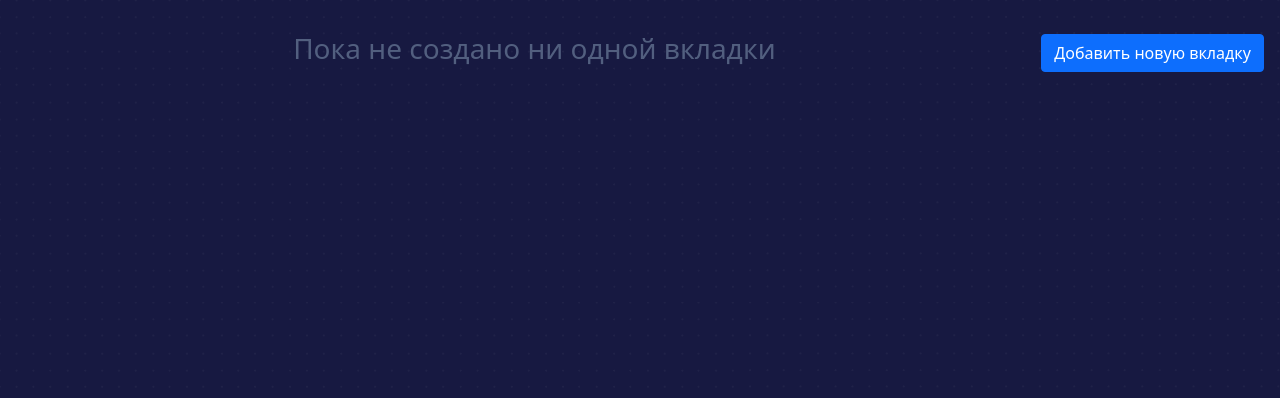
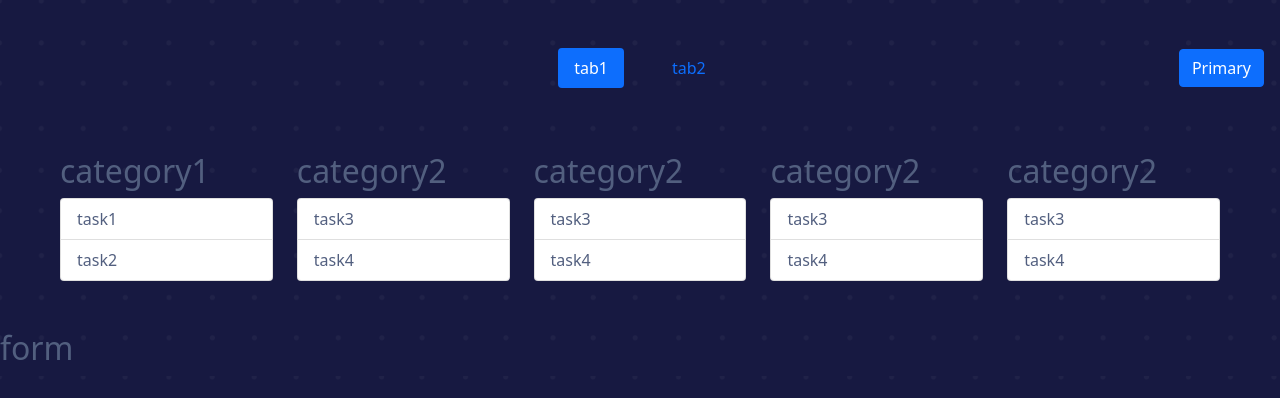
Before and after one commit to axewert/react-task-board-app, a React (Create React App) app: page / in a window 1280 px wide. Shown: the top 398 px of the page. Built offline with nearby package versions, Linux system fonts and the light colour scheme.

Commit message:
add form

```diff
--- a/src/components/App.jsx
+++ b/src/components/App.jsx
@@ -1,13 +1,38 @@
 import {connect} from 'react-redux'
-import Tabs from './Tabs';
+import Tab from './Tab';
+import './App.scss'
+import Category from './Category';
+import Form from './Form';
 
 
 
-function App() {
+function App({currentTabs, tabs}) {
+
+  const tabsItem = currentTabs.map(id => <Tab id={id}/>)
+
+  const categoryItem = tabs[tabs.active].categories.map(id => <Category id={id}></Category>)
+
+  const placeholder = <h2>no tasks</h2>
+
   return (
-    <Tabs />
+    <>
+      <div className="container tabs">
+        <ul className="nav nav-pills">
+          {tabsItem.length ? tabsItem : tabs.placeholder}
+        </ul>
+        <button type="button" className="btn btn-primary position-absolute end-0 mx-3">Primary</button>
+      </div>
+      <div className="container-fluid d-flex categories p-5">
+        {categoryItem.length ? categoryItem : placeholder}
+      </div>
+      <Form />
+    </>
   )
 }
 
+const mapStateToProps = state => ({
+  currentTabs: state.currentTabs,
+  tabs: state.tabs
+})
 
-export default connect(null, null)(App);
+export default connect(mapStateToProps, null)(App);
--- a/src/components/Tabs.scss
+++ b/src/components/App.scss
@@ -1,4 +1,4 @@
-.tabs-container {
+.tabs {
   display: flex;
   align-items: center;
   justify-content: space-evenly;
@@ -12,6 +12,24 @@
   margin-right: 1rem;
 }
 
+.category {
+  max-width: 20%;
+}
+
+.categories {
+  position: relative;
+  align-items: center;
+}
+
+.add-new {
+  width: 20%;
+  height: 100%;
+  position: relative;
+  background: crimson;
+  right: 0;
+  padding: inherit;
+}
+
 body {
   background-image: url('../img/dots.bg.png');
   background-size: cover;
--- /dev/null
+++ b/src/components/Category.jsx
@@ -0,0 +1,22 @@
+import { connect } from "react-redux";
+
+const Category = ({id, categories, tasks}) => {
+  const tasksItem = categories[id].tasks.map(id => <li className="list-group-item">{tasks[id].title}</li> )
+  const placeholder = <h2>no tasks</h2>
+
+  return (
+    <div className="container category">
+      <h2>{categories[id].title}</h2>
+      <ul className="list-group">
+        {tasksItem.length ? tasksItem : placeholder}
+      </ul>
+    </div>
+  )
+}
+
+const mapStateToProps = state => ({
+  categories: state.categories,
+  tasks: state.tasks
+})
+
+export default connect(mapStateToProps, null)(Category);
--- /dev/null
+++ b/src/components/Form.jsx
@@ -0,0 +1,7 @@
+const Form = () => {
+  return (
+    <h2>form</h2>
+  )
+}
+
+export default Form
--- /dev/null
+++ b/src/components/Tab.jsx
@@ -0,0 +1,30 @@
+import { connect } from "react-redux";
+import { toggleTabs } from "../redux/rootActions";
+
+const Tab = ({id, tabs, toggleTabs}) => {
+
+const handleClick = () => {
+  toggleTabs(id)
+}
+
+  return (
+    <li className="nav-item p-3">
+      <a
+        className={`nav-link${id === tabs.active ? ' active' : ''}`}
+        onClick={() => handleClick()}
+      >{tabs[id].title}</a>
+    </li>
+  )
+}
+
+
+const mapStateToProps = state => ({
+  activeTab: state.tabs.active,
+  tabs: state.tabs
+})
+
+const mapDispatchToProps = {
+  toggleTabs
+}
+
+export default connect(mapStateToProps, mapDispatchToProps)(Tab);
--- a/src/redux/rootReducer.js
+++ b/src/redux/rootReducer.js
@@ -2,20 +2,63 @@ import { combineReducers } from "redux";
 import { TOGGLE_TABS } from "./rootTypes";
 
 export const initialState = {
+  currentTabs: ['1', '2'],
+  form: {
+    simple: true,
+    hidden: true
+  },
   tabs: {
     route: 'tabs',
-    current: [],
-    active: '',
+    active: '1',
     newTabText:'Добавить новую вкладку',
     maxTabs: 4,
-    placeholder:'Пока не создано ни одной вкладки'
+    placeholder:'Пока не создано ни одной вкладки',
+    '1': {
+      title: 'tab1',
+      categories: ['0', '1', '2', '3', '4']
+    },
+    '2': {
+      title: 'tab2',
+      categories: []
+    }
   },
   categories: {
     route: 'categories',
-    current: [],
+    '0': {
+      title: 'category1',
+      tasks: ['0','1']
+    },
+    '1': {
+      title: 'category2',
+      tasks: ['2','3']
+    },
+    '2': {
+      title: 'category2',
+      tasks: ['2','3']
+    },
+    '3': {
+      title: 'category2',
+      tasks: ['2','3']
+    },
+    '4': {
+      title: 'category2',
+      tasks: ['2','3']
+    },
   },
   tasks: {
     route: 'tasks',
+    '0': {
+      title: 'task1',
+    },
+    '1': {
+      title: 'task2',
+    },
+    '2': {
+      title: 'task3',
+    },
+    '3': {
+      title: 'task4',
+    },
   }
 }
 
```
Also changed, not shown: src/components/Categories.jsx (deleted), 1 other file (tests, documents, lock files or other folders).
